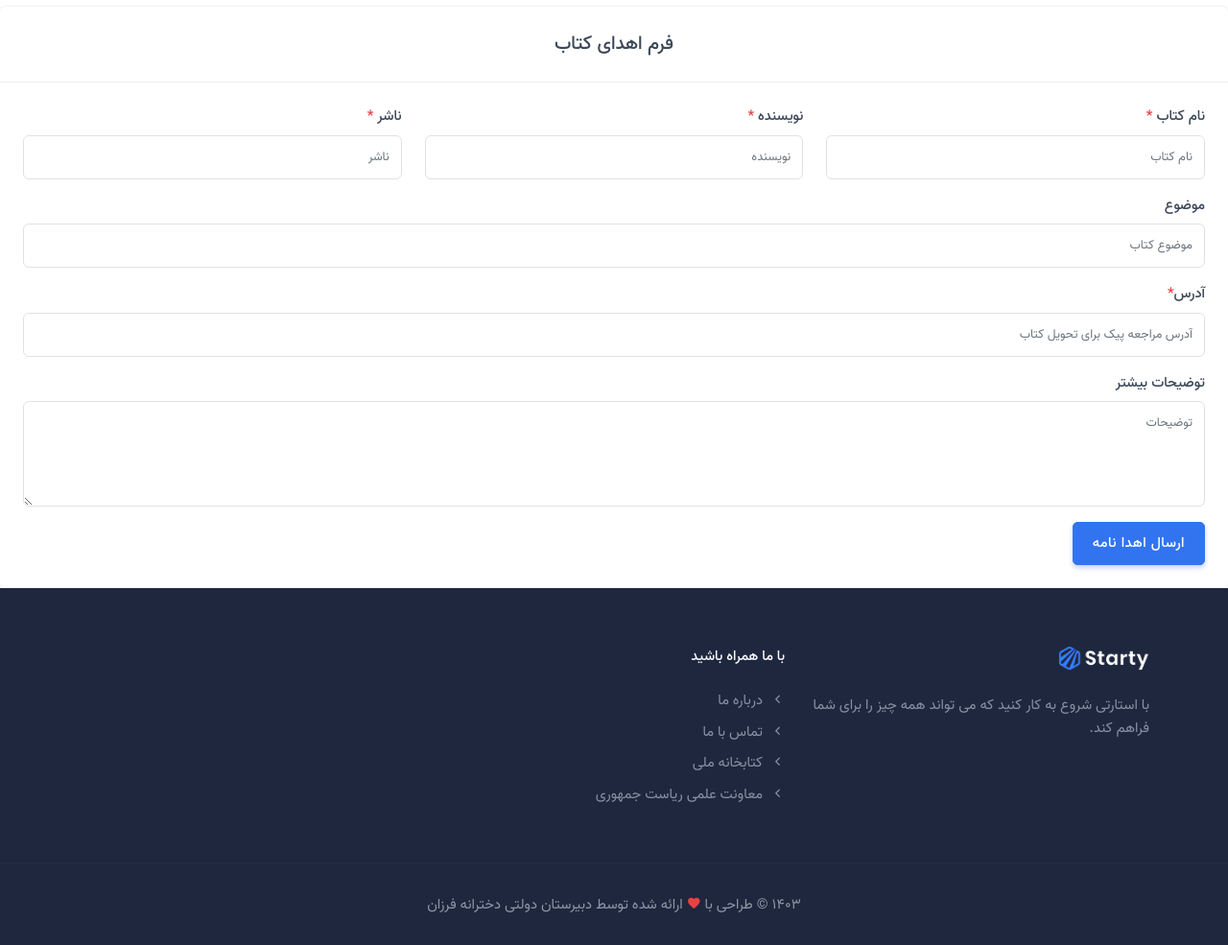
After one commit to S144S/iot-book-library, a Flask app: page /ehda in a window 1280 px wide. The commit adds this page. Shown: the part 469-1454 px from the top of the page at 96% size. Run offline with Flask 3, Linux system fonts and the light colour scheme; a user stored in the database is signed in; data that the repository does not hold is empty; some libraries are stand-ins or nearby versions.

Commit message:
🧾 Create ehda page

```diff
--- a/Application/app/routes.py
+++ b/Application/app/routes.py
@@ -72,3 +72,22 @@ def home():
 def contact():
     user_info = db.users.get_user(current_user.id)
     return render_template('contact.html', user_info=user_info)
+
+
+@app.route('/ehda', methods=['GET', 'POST'])
+@login_required
+def ehda():
+    user_info = db.users.get_user(current_user.id)
+    if request.method == "POST":
+        book_name = request.form["name"]
+        author = request.form["writer"]
+        publisher = request.form["publisher"]
+        subject = request.form["subject"]
+        address = request.form["address"]
+        description = request.form["description"]
+        # TODO: Add donated book into the database
+        if not book_name or not author or not publisher or not address:
+            flash('افزودن نام کتاب، نویسنده، ناشر و آدرس الزامی است!!', 'danger')
+        else:
+            flash('فرم اهدا با موفقیت ثبت شد، بزودی با شما تماس گرفته می‌شود.', 'success')
+    return render_template('ehda.html', user_info=user_info)
--- /dev/null
+++ b/Application/app/templates/ehda.html
@@ -0,0 +1,101 @@
+{% extends 'layout.html' %}
+
+{% block title %}
+<title>اهدا کتاب</title>
+{% endblock %}
+
+{% block content %}
+    <!-- Hero Start -->
+    <section class="bg-half-170 d-table w-100" style="background: url('static/images/bg/about.jpg') center;">
+        <div class="bg-overlay bg-gradient-overlay"></div>
+        <div class="container">
+            <div class="row mt-5 justify-content-center">
+                <div class="col-12">
+                    <div class="title-heading text-center">
+                        <small class="text-white-50 mb-1 fw-medium text-uppercase mx-auto">آگاهی را گسترش دهید با</small>
+                        <h5 class="heading fw-semibold mb-0 page-heading text-white title-dark"> اهدا کتاب </h5>
+                    </div>
+                </div><!--end col-->
+            </div><!--end row-->
+
+            <div class="position-middle-bottom">
+                <nav aria-label="breadcrumb" class="d-block">
+                    <ul class="breadcrumb breadcrumb-muted mb-0 p-0">
+                        <li class="breadcrumb-item"><a href="{{ url_for('home') }}"> خانه </a></li>
+                        <li aria-current="page" class="breadcrumb-item active"> اهدا کتاب </li>
+                    </ul>
+                </nav>
+            </div>
+        </div><!--end container-->
+    </section><!--end section-->
+    <!-- Hero End -->
+
+        <!-- Forms Start -->
+    <div class="col pt-2 picture-item">
+        <div class="component-wrapper rounded shadow">
+            <div class="p-4 border-bottom text-center">
+                <h4 class="title mb-0"> فرم اهدای کتاب </h4>
+            </div>
+
+            <div class="p-4">
+                {% with messages = get_flashed_messages(with_categories=True) %}
+                    {% if messages %}
+                        {% for category, message in messages %}
+                            <div class="alert alert-{{ category }}" role="alert">
+                                {{ message }}
+                            </div>
+                        {% endfor %}
+                    {% endif %}
+                {% endwith %}
+                <form action="{{ url_for('ehda') }}" method="POST" novalidate>
+                    <div class="row">
+                        <div class="col-md-4">
+                            <div class="mb-3">
+                                <label class="form-label">نام کتاب <span class="text-danger">*</span></label>
+                                <input class="form-control" id="name" name="name" placeholder="نام کتاب" type="text"/>
+                            </div>
+                        </div><!--end col-->
+                        <div class="col-md-4">
+                            <div class="mb-3">
+                                <label class="form-label">نویسنده <span class="text-danger">*</span></label>
+                                <input class="form-control" id="writer" name="writer" placeholder="نویسنده" type="text"/>
+                            </div>
+                        </div><!--end col-->
+                        <div class="col-md-4">
+                            <div class="mb-3">
+                                <label class="form-label">ناشر <span class="text-danger">*</span></label>
+                                <input class="form-control" id="publisher" name="publisher" placeholder="ناشر" type="text"/>
+                            </div>
+                        </div>
+                        <div class="col-md-12">
+                            <div class="mb-3">
+                                <label class="form-label">موضوع</label>
+                                <input class="form-control" id="subject" name="subject" placeholder="موضوع کتاب"/>
+                            </div>
+                        </div><!--end col-->
+                        <div class="col-md-12">
+                            <div class="mb-3">
+                                <label class="form-label">آدرس<span class="text-danger">*</span></label>
+                                <input class="form-control" id="address" name="address" placeholder="آدرس مراجعه پیک برای تحویل کتاب"/>
+                            </div>
+                        </div><!--end col-->
+                        <div class="col-md-12">
+                            <div class="mb-3">
+                                <label class="form-label">توضیحات بیشتر </label>
+                                <textarea class="form-control" id="description" name="description" placeholder="توضیحات" rows="3"></textarea>
+                            </div>
+                        </div>
+                    </div><!--end row-->
+                    <div class="row">
+                        <div class="col-sm-12">
+                            <input class="btn btn-primary" id="submit" name="send" type="submit" value="ارسال اهدا نامه"/>
+                        </div><!--end col-->
+                    </div><!--end row-->
+                </form><!--end form-->
+            </div>
+        </div>
+    </div><!--end col-->
+    <!-- Forms End -->
+
+
+{% endblock %}
--- a/Application/app/templates/layout.html
+++ b/Application/app/templates/layout.html
@@ -58,7 +58,7 @@
                         <li><a class="sub-menu-item" href="page-contact.html"> عضویت در کتابخانه </a></li>
                         <li><a class="sub-menu-item" href="page-contact.html"> رزرو میز مطالعه </a></li>
                         <li><a class="sub-menu-item" href="page-contact.html"> ثبت درخواست کتاب </a></li>
-                        <li><a class="sub-menu-item" href="page-contact.html"> اهدا کتاب </a></li>
+                        <li><a class="sub-menu-item" href="{{ url_for('ehda') }}"> اهدا کتاب </a></li>
                         {% endif %}
                         {% if user_info.is_staff %}
                         <li><a class="sub-menu-item" href="page-contact.html"> مشاهده لیست اهدا کتاب </a></li>
```
